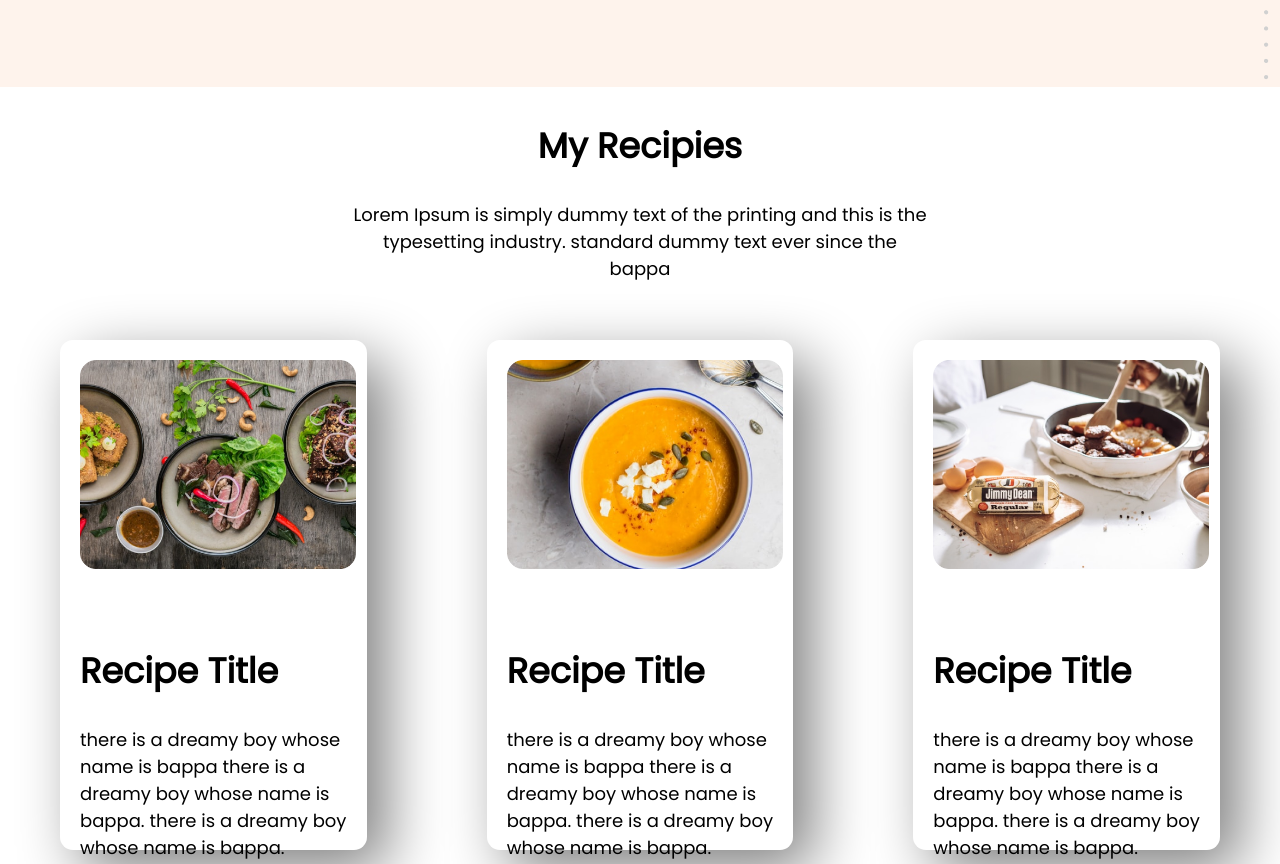
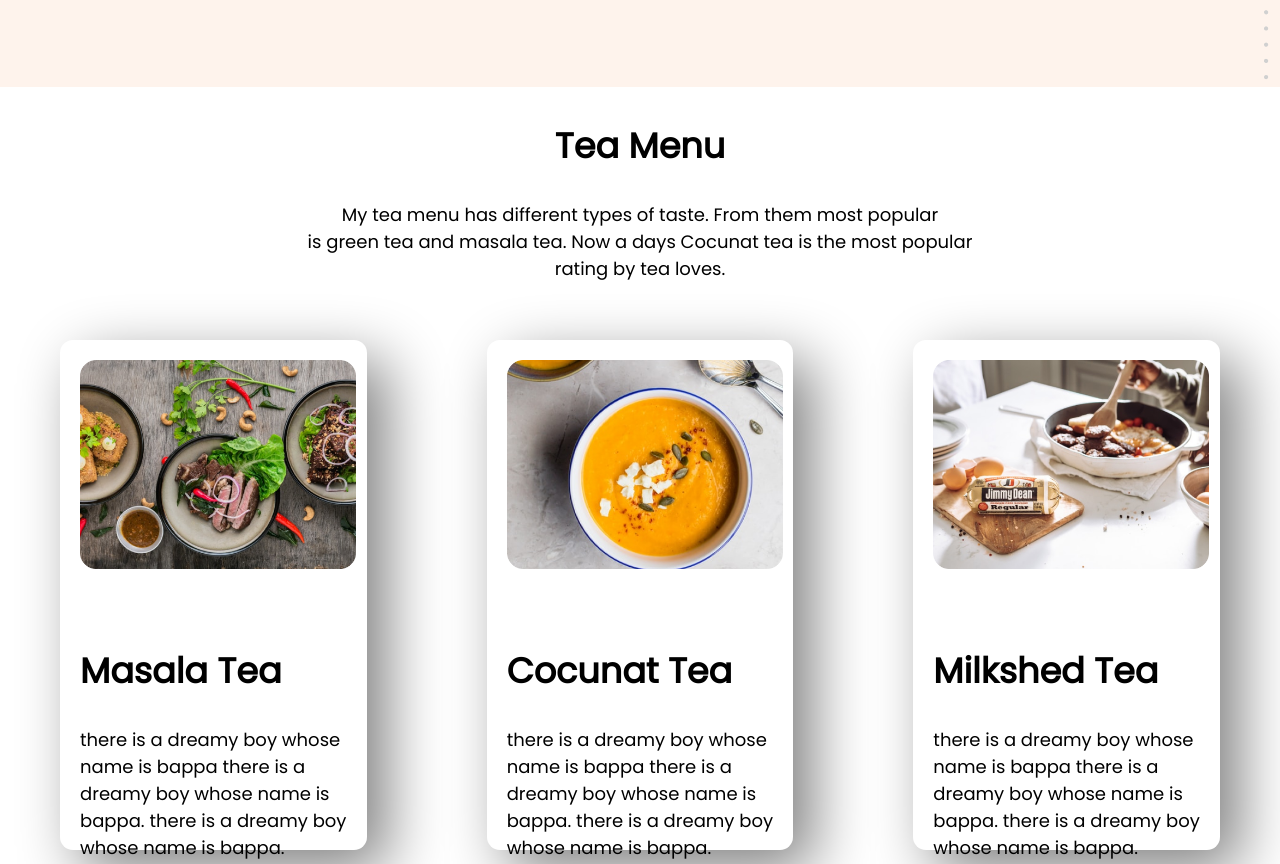
Before and after one commit to bappasahabapi0/tea-lover, a plain HTML site: page index.html in a window 1280 px wide. Shown: the part 1164-2028 px from the top of the page. Drawn offline with Linux system fonts and the light colour scheme.

Commit message:
descripyion added

```diff
--- a/index.html
+++ b/index.html
@@ -29,7 +29,9 @@
         </div>
 
         <div class="div-half">
-            <img class="intro-pic" src="images/my-bg1.png" alt="">
+
+            <!-- <img class="intro-pic" src="images/my-bg1.png" alt=""> -->
+            <img class="intro-pic" src="images/intro.png" alt="">
         </div>
     </section>
     <!-- --------------------------- About Me Start ----------------------  -->
@@ -53,9 +55,9 @@
 
     <section>
         <div class="my-recipies-div">
-            <h2>My Recipies</h2>
-            <p>Lorem Ipsum is simply dummy text of the printing and this is the<br> typesetting industry.
-                standard dummy text ever since the <br> bappa
+            <h2>Tea Menu</h2>
+            <p> My tea menu has different types of taste. From them most popular<br> is green tea
+                and masala tea. Now a days Cocunat tea is the most popular<br> rating by tea loves.
             </p>
         </div>
         <div class="card-container">
@@ -64,7 +66,7 @@
                     <img id="tea-1" src="images/food/Project Cover1.jpg" alt="">
                 </div>
                 <div class="recipe-title">
-                    <h2>Recipe Title </h2>
+                    <h2>Masala Tea </h2>
                     <p>there is a dreamy boy whose name is bappa
                         there is a dreamy boy whose name is bappa.
                         there is a dreamy boy whose name is bappa.
@@ -78,7 +80,7 @@
                     <img id="tea-2" src="images/food/Project Cover.png" alt="">
                 </div>
                 <div class="recipe-title">
-                    <h2>Recipe Title </h2>
+                    <h2>Cocunat Tea </h2>
                     <p>there is a dreamy boy whose name is bappa
                         there is a dreamy boy whose name is bappa.
                         there is a dreamy boy whose name is bappa.
@@ -91,7 +93,7 @@
 
                 </div>
                 <div class="recipe-title"">
-                    <h2>Recipe Title </h2>
+                    <h2>Milkshed Tea </h2>
                     <p>there is a dreamy boy whose name is bappa
                         there is a dreamy boy whose name is bappa.
                         there is a dreamy boy whose name is bappa.
```
Also changed, not shown: images/intro.png (added).
